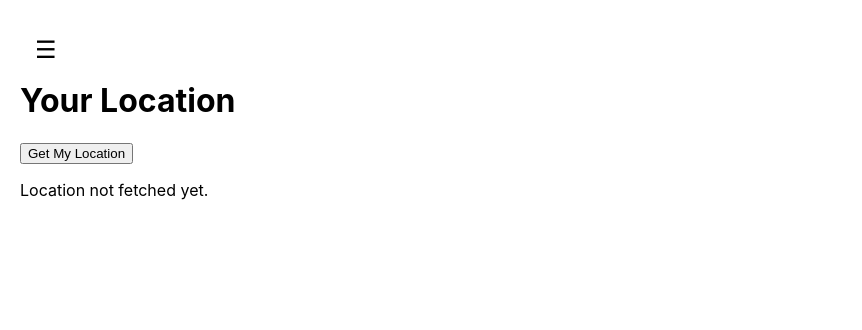
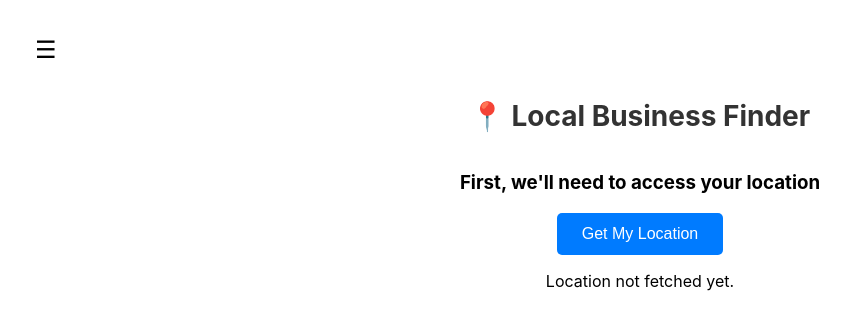
Before and after one commit to daviddavini/CS130-Budget, a React (Create React App) app in the folder frontend/: page /shops in a window 1280 px wide. Shown: the top 330 px of the page, without its empty margins (0-862 px from the left). Built offline with nearby package versions, Linux system fonts and the light colour scheme.

Commit message:
prettify business search page

```diff
--- /dev/null
+++ b/frontend/src/LocationResults.css
@@ -0,0 +1,84 @@
+.location-results {
+    padding: 20px;
+    text-align: center;
+}
+
+.location-results h2 {
+    margin-bottom: 20px;
+    font-size: 24px;
+    color: #333;
+}
+
+.loading,
+.error {
+    font-size: 18px;
+    color: #666;
+    text-align: center;
+}
+
+.location-list {
+    display: grid;
+    grid-template-columns: repeat(auto-fit, minmax(300px, 1fr));
+    gap: 20px;
+    justify-content: center;
+}
+
+.location-item {
+    background-color: #f9f9f9;
+    border: 1px solid #ddd;
+    border-radius: 10px;
+    box-shadow: 0 2px 5px rgba(0, 0, 0, 0.1);
+    padding: 20px;
+    text-align: left;
+    transition: transform 0.2s ease, box-shadow 0.2s ease;
+}
+
+.location-item:hover {
+    transform: translateY(-5px);
+    box-shadow: 0 4px 10px rgba(0, 0, 0, 0.2);
+}
+
+.address {
+    font-size: 14px;
+    color: #555;
+    margin: 10px 0;
+}
+
+.tags {
+    display: flex;
+    flex-wrap: wrap;
+    gap: 10px;
+    margin-top: 10px;
+}
+
+.tag {
+    background-color: #007bff;
+    color: white;
+    padding: 5px 10px;
+    border-radius: 5px;
+    font-size: 12px;
+    text-align: center;
+    white-space: nowrap;
+}
+
+.tag a {
+    color: white;
+    text-decoration: none;
+}
+
+.tag a:hover {
+    text-decoration: underline;
+}
+
+.distance {
+    font-size: 14px;
+    color: #333;
+    margin-top: 15px;
+}
+
+.information {
+    display: block;
+    word-wrap: break-word;
+    overflow-wrap: anywhere;
+    margin-bottom: 10px;
+}
--- a/frontend/src/LocationResults.js
+++ b/frontend/src/LocationResults.js
@@ -1,15 +1,18 @@
 import React, { useState, useEffect } from 'react';
+import './LocationResults.css';
 
 const LocationItem = ({ name, address, distance, phone, website, opening_hours, brand }) => {
   return (
     <div className="location-item">
       <h3>{name}</h3>
-      <p>{address}</p>
-      <p>Phone: {phone}</p>
-      <p>Website: {website}</p>
-      <p>Hours: {opening_hours}</p>
-      <p>Brand: {brand}</p>
-      <p><strong>Distance:</strong> {distance} km</p>
+      <p className="address">{address}</p>
+      <div className="tags">
+        <div className="information">Phone: {phone || 'N/A'}</div>
+        <div className="information">Website: <a href={website} target="_blank" rel="noopener noreferrer">{website || 'N/A'}</a></div>
+        <div className="information">Hours: {opening_hours || 'N/A'}</div>
+        <div className="tags-container"><span className="tag">Brand: {brand || 'N/A'}</span></div>
+      </div>
+      <p className="distance"><strong>Distance:</strong> {distance} km</p>
     </div>
   );
 };
@@ -41,11 +44,11 @@ const LocationResults = ({ lat, lon, radius }) => {
     fetchData();
   }, [lat, lon, radius]);
 
-  if (loading) return <div>Loading...</div>;
-  if (error) return <div>Error: {error}</div>;
+  if (loading) return <div className="loading">Loading...</div>;
+  if (error) return <div className="error">Error: {error}</div>;
 
   return (
-    <div className="location-search">
+    <div className="location-results">
       <h2>Search Results</h2>
       {places.length === 0 ? (
         <p>No results found</p>
--- /dev/null
+++ b/frontend/src/LocationSearch.css
@@ -0,0 +1,55 @@
+.location-search {
+    display: flex;
+    flex-direction: column;
+    align-items: center;
+    text-align: center;
+    padding: 20px;
+    overflow-y: auto;
+    scroll-behavior: smooth;
+}
+
+.location-search h1 {
+    font-size: 28px;
+    color: #333;
+    margin-bottom: 20px;
+}
+
+.get-location-btn {
+    padding: 12px 25px;
+    font-size: 16px;
+    border: none;
+    border-radius: 5px;
+    background-color: #007bff;
+    color: white;
+    cursor: pointer;
+    transition: background-color 0.3s ease, transform 0.2s ease;
+}
+
+.get-location-btn:hover {
+    background-color: #0056b3;
+    transform: scale(1.05);
+}
+
+.get-location-btn:disabled {
+    background-color: #cccccc;
+    cursor: not-allowed;
+}
+
+.error-message {
+    color: red;
+    font-weight: bold;
+    margin: 10px 0;
+}
+
+.loading {
+    font-size: 16px;
+    color: #666;
+    margin-top: 15px;
+}
+
+
+.location-search {
+    height: auto;
+    overflow-y: auto;
+    padding-bottom: 20px;
+}
--- a/frontend/src/LocationSearch.js
+++ b/frontend/src/LocationSearch.js
@@ -1,5 +1,6 @@
 import React, { useState } from 'react';
-import LocationResults from './LocationResults'
+import LocationResults from './LocationResults';
+import './LocationSearch.css';
 
 function LocationSearch() {
   const [location, setLocation] = useState({ latitude: null, longitude: null });
@@ -31,19 +32,21 @@ function LocationSearch() {
   };
 
   return (
-    <div>
-      <h1>Your Location</h1>
-      <button onClick={handleGetLocation} disabled={loading}>
+    <div className="location-search">
+      <h1>📍 Local Business Finder</h1>
+      <h3>First, we'll need to access your location</h3>
+      <button className="get-location-btn" onClick={handleGetLocation} disabled={loading}>
         {loading ? "Fetching..." : "Get My Location"}
       </button>
-
-      {error && <p style={{ color: 'red' }}>Error: {error}</p>}
+      {error && <p className="error-message">Error: {error}</p>}
 
       {location.latitude && location.longitude ? (
-        <div>
-          <p>Latitude: {location.latitude}</p>
-          <p>Longitude: {location.longitude}</p>
-          <LocationResults lat={location.latitude} lon={location.longitude} radius={1000} />
+        <div className="results-container">
+          {/* <p>Latitude: {location.latitude}</p> */}
+          {/* <p>Longitude: {location.longitude}</p> */}
+          <div className="location-results">
+            <LocationResults lat={location.latitude} lon={location.longitude} radius={1000} />
+          </div>
         </div>
       ) : (
         !loading && <p>Location not fetched yet.</p>
--- a/frontend/src/Navbar.css
+++ b/frontend/src/Navbar.css
@@ -2,7 +2,6 @@
     display: flex;
     flex-direction: row;
     height: 100vh;
-    overflow: hidden;
 }
 
 .sidebar {
```
